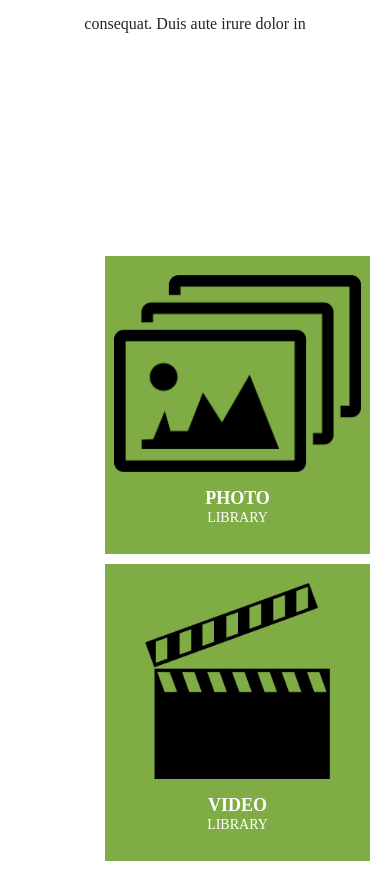
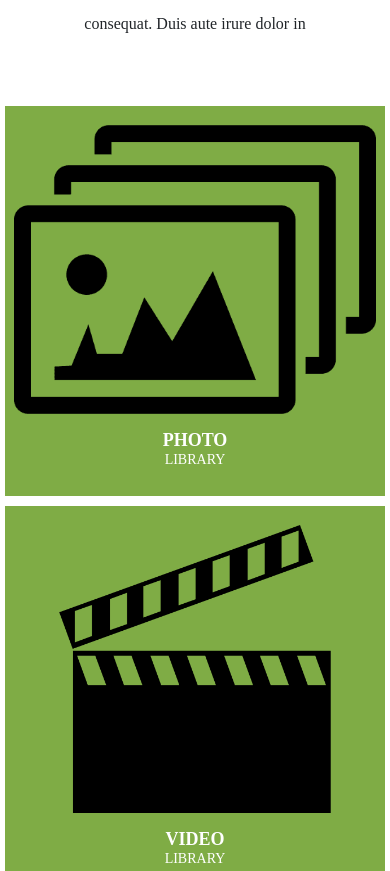
Before and after one commit to SyedTajuddinIrfani/HussainiDarbar, a plain HTML site: page html/index.html in a window 390 px wide. Shown: the part 1005-1876 px from the top of the page. Drawn offline with nearby package versions, Linux system fonts and the light colour scheme; a web font is replaced by a local one.

Commit message:
responsive work

```diff
--- a/html/style.css
+++ b/html/style.css
@@ -653,6 +653,20 @@ body {
         justify-content: center;
     }
 
+    .welcome .col-md-7 {
+        padding-left: 0 !important;
+        padding-right: 0 !important;
+        margin-top: 50px !important;
+        display: flex;
+        justify-content: center;
+    }
+
+    .welcome .col-md-4 {
+        flex: 0 0 100%;
+        max-width: 100%;
+        text-align: center;
+    }
+
     .fatawa {
         padding-top: 5px;
         padding-bottom: 20px;
```
Also changed, not shown: 1 other file.
